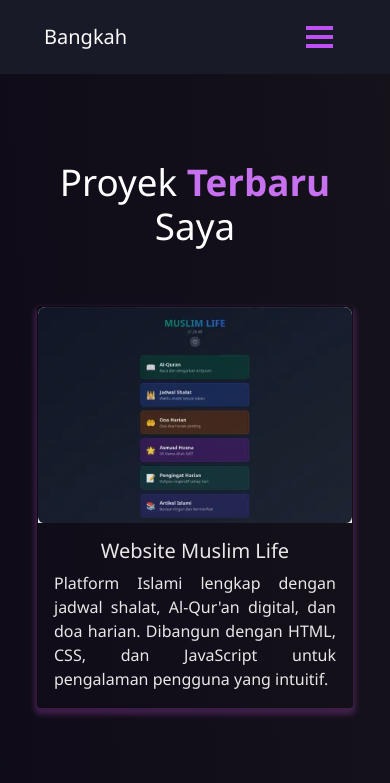
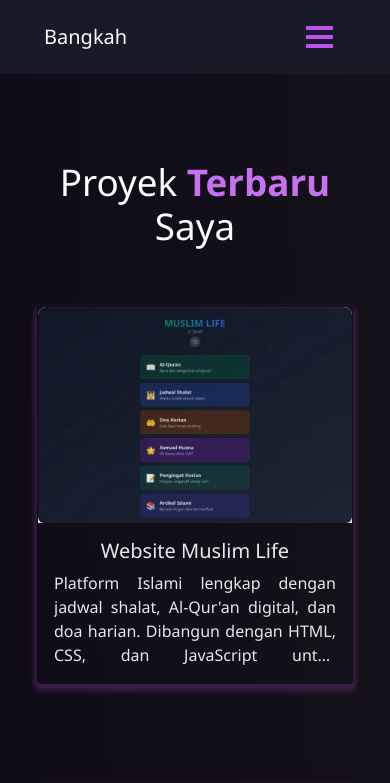
Before and after one commit to Bangkah/portfolio, a React (Create React App) app: page /projects in a window 390 px wide. Shown: the top 783 px of the page. Built offline with nearby package versions, Linux system fonts and the light colour scheme.

Commit message:
fix performance

```diff
--- a/src/components/Projects/ProjectCards.js
+++ b/src/components/Projects/ProjectCards.js
@@ -24,7 +24,7 @@ function ProjectCards(props) {
       </div>
       <Card.Body>
         <Card.Title>{props.title}</Card.Title>
-        <Card.Text style={{ textAlign: "justify" }}>
+        <Card.Text className="project-card-description" style={{ textAlign: "justify" }}>
           {props.description}
         </Card.Text>
 
--- a/src/style.css
+++ b/src/style.css
@@ -726,11 +726,30 @@ button:focus {
   opacity: 0.9 !important;
   transition: all 0.5s ease 0s !important;
   height: 100% !important;
+  min-height: 520px;
 }
 .project-card-view:hover {
   transform: scale(1.02) !important;
   overflow: hidden !important;
   box-shadow: 0 4px 4px 5px rgba(129, 72, 144, 0.561) !important;
+}
+
+.project-card-description {
+  display: -webkit-box;
+  -webkit-line-clamp: 4;
+  -webkit-box-orient: vertical;
+  overflow: hidden;
+  min-height: 5.6em;
+}
+
+@media (max-width: 767px) {
+  .project-card-view {
+    min-height: 0;
+  }
+
+  .project-card-view:hover {
+    transform: none !important;
+  }
 }
 
 .blog-card {
```
